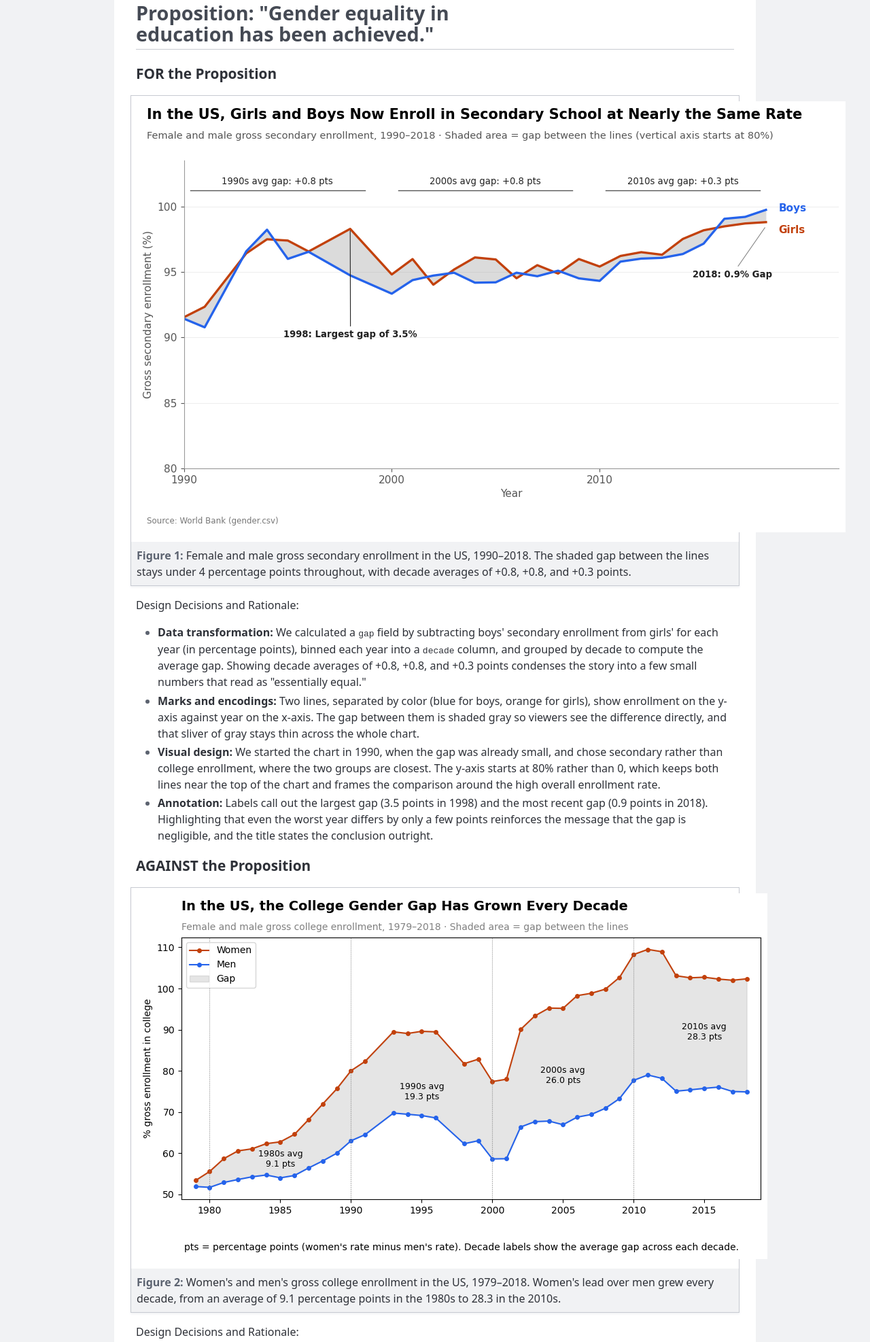
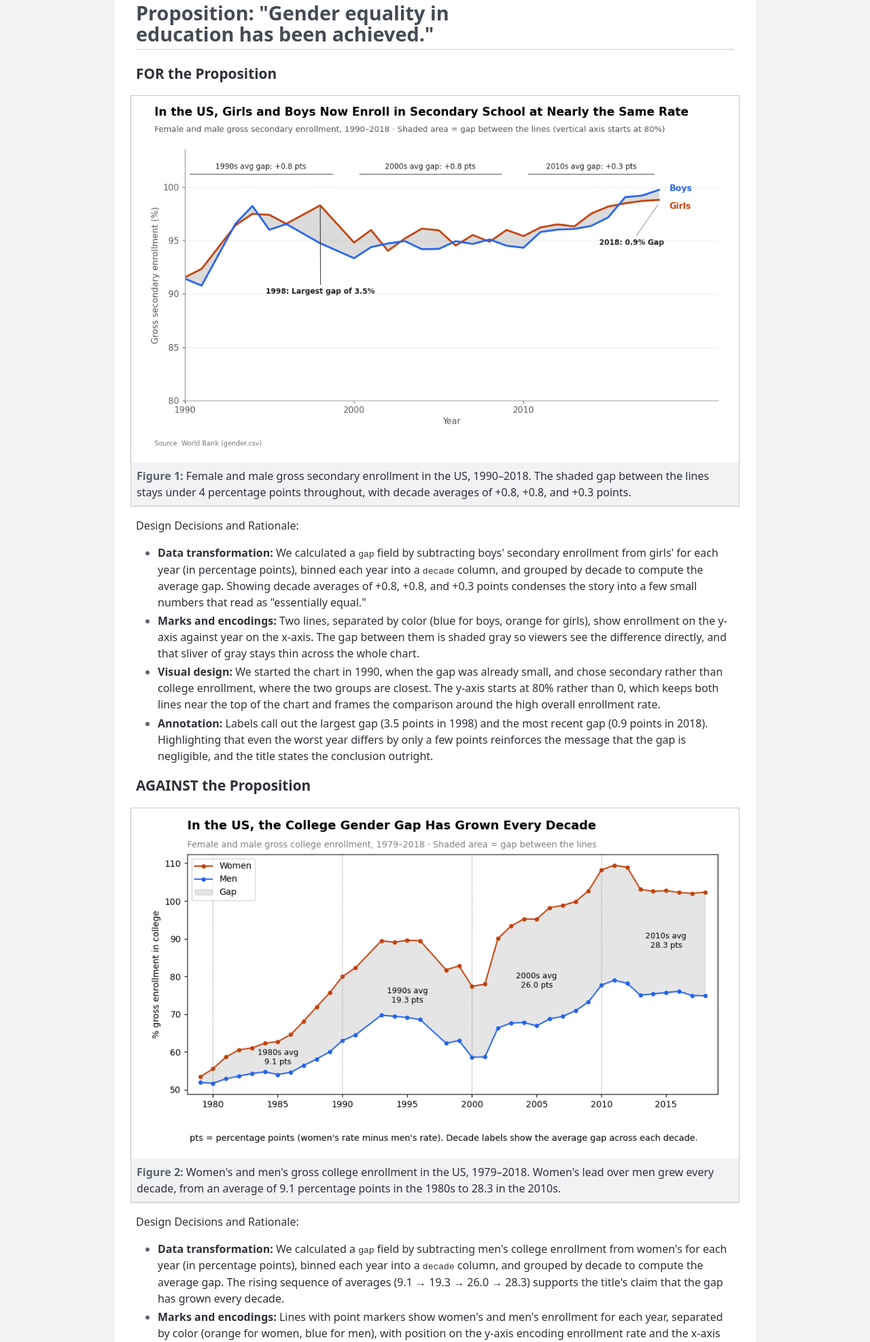
Before and after one commit to bgrunbaum/proj2_website, a plain HTML site: page index.html in a window 1280 px wide. Shown: the part 382-2356 px from the top of the page at 68% size. Drawn offline with Linux system fonts and the light colour scheme.

Commit message:
Fix graph dimensions

```diff
--- a/index.html
+++ b/index.html
@@ -158,7 +158,7 @@
                 <h3>FOR the Proposition</h3>
 
                 <figure>
-                    <img src="for_attainment.png" alt="Line chart of US female and male gross secondary enrollment from 1990 to 2018, with the gap between the lines shaded gray. The two lines stay within a few points of each other, with decade average gaps of +0.8, +0.8, and +0.3 points and a 2018 gap of 0.9 points." />
+                    <img src="for_attainment.png" alt="Line chart of US female and male gross secondary enrollment from 1990 to 2018, with the gap between the lines shaded gray. The two lines stay within a few points of each other, with decade average gaps of +0.8, +0.8, and +0.3 points and a 2018 gap of 0.9 points." width="850" />
                     <figcaption>Female and male gross secondary enrollment in the US, 1990–2018. The shaded gap between the lines stays under 4 percentage points throughout, with decade averages of +0.8, +0.8, and +0.3 points.</figcaption>
                 </figure>
 
@@ -176,7 +176,7 @@
                 <h3>AGAINST the Proposition</h3>
 
                 <figure>
-                    <img src="against_parity_gap.png" alt="Line chart of US women's and men's gross college enrollment from 1979 to 2018, with the gap between the lines shaded gray. Women's enrollment rises well above men's, and the labeled decade average gap grows from 9.1 points in the 1980s to 19.3, 26.0, and 28.3 points." />
+                    <img src="against_parity_gap.png" alt="Line chart of US women's and men's gross college enrollment from 1979 to 2018, with the gap between the lines shaded gray. Women's enrollment rises well above men's, and the labeled decade average gap grows from 9.1 points in the 1980s to 19.3, 26.0, and 28.3 points." width="850"/>
                     <figcaption>Women's and men's gross college enrollment in the US, 1979–2018. Women's lead over men grew every decade, from an average of 9.1 percentage points in the 1980s to 28.3 in the 2010s.</figcaption>
                 </figure>
 
```
